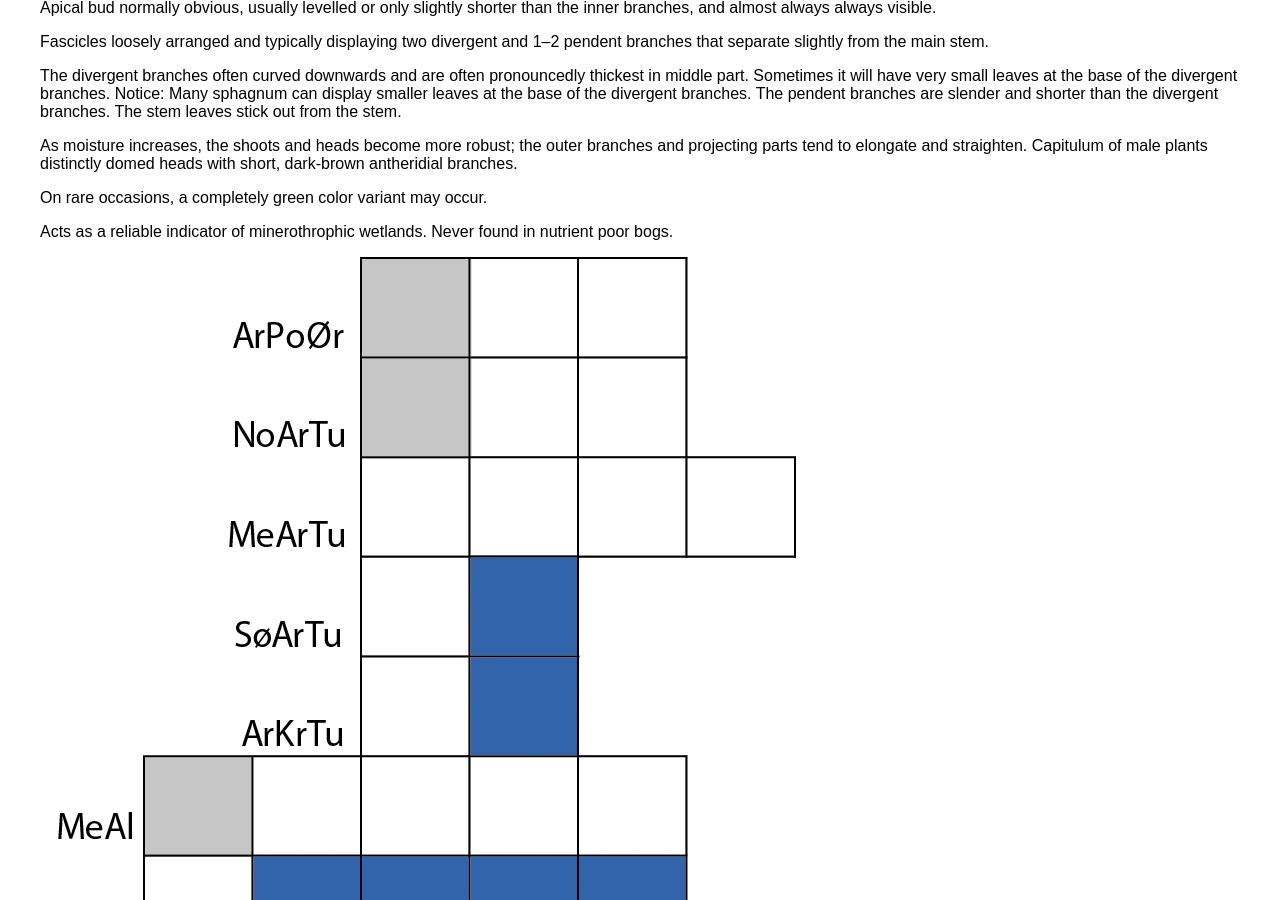
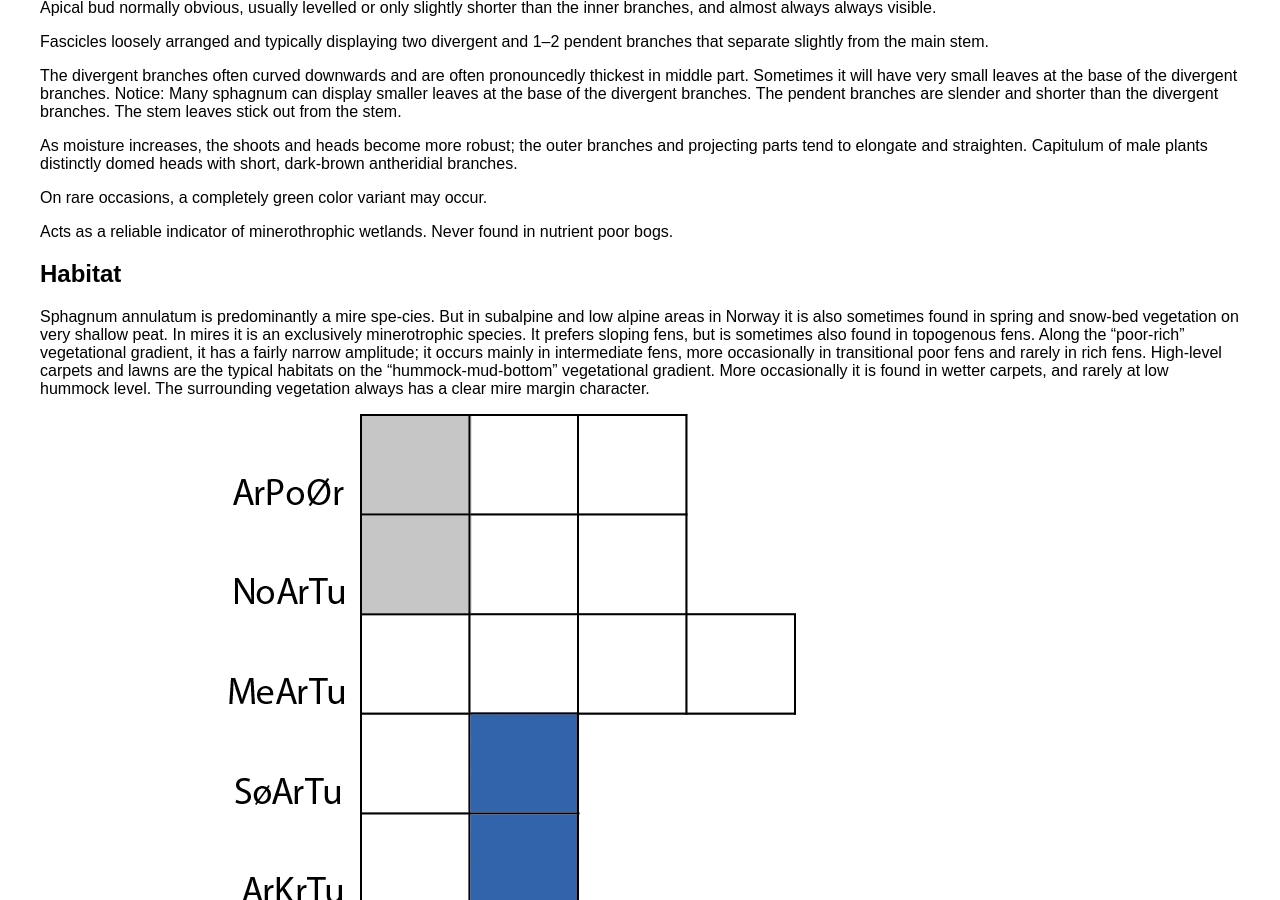
Before and after one commit to DanielESolbakk/Sphagnum-Field-Guide, a Jekyll site: the page built from Subgenus Cuspidata/Sphagnum annulatum/index.md, in a window 1280 px wide and 900 px high, scrolled down 1819 px. Built offline with Jekyll 4.4.1, drawn with Linux system fonts in a browser that asks for light colours; some of the changed text lies outside the part shown.

Commit message:
docs: add habitat+ minor text adjustment

```diff
--- a/Subgenus Cuspidata/Sphagnum annulatum/index.md
+++ b/Subgenus Cuspidata/Sphagnum annulatum/index.md
@@ -10,7 +10,6 @@ title: Sphagnum annulatum
 
 
 ## Description
-
 Small to medium size
 
 Capitulum shiny. Orange-brown.
@@ -27,11 +26,14 @@ On rare occasions, a completely green color variant may occur.
 
 Acts as a reliable indicator of minerothrophic wetlands. Never found in nutrient poor bogs.
 
+## Habitat
+Sphagnum annulatum is predominantly a mire spe-cies. But in subalpine and low alpine areas in Norway it is also sometimes found in spring and snow-bed vegetation on very shallow peat. In mires it is an exclusively minerotrophic species. It prefers sloping fens, but is sometimes also found in topogenous fens. Along the "poor-rich" vegetational gradient, it has a fairly narrow amplitude; it occurs mainly in intermediate fens, more occasionally in transitional poor fens and rarely in rich fens. High-level carpets and lawns are the typical habitats on the "hummock-mud-bottom" vegetational gradient. More occasionally it is found in wetter carpets, and rarely at low hummock level. The surrounding vegetation always has a clear mire margin character.
+
 <img src="bioklimatisk-sone.webp" alt="Bioklimatisk sone" style="max-width:100%;height:auto;" />
 
 <img src="bioklimatisk-seksjon.webp" alt="Bioklimatisk seksjon" style="max-width:100%;height:auto;" />
 
-## Macro
+## Macro Pics
 
 <img src="shoot-side.png" alt="Whole shoot" style="max-width:100%;height:auto;" />
 
@@ -70,10 +72,12 @@ Hoder tydeligere hvelvede enn hos pisktorvmose, mindre skinnende brun, mindre ty
 
 [S. jensenii](../Sphagnum%20jensenii/index.md)
 Easiest way to differentiate the two:
-The stem of Sphagnum annulatum (cross-section) has undifferentiated or poorly differentiated cortical cells, whereas the stems of S. majus and S. jensenii have clearly differentiated cortical cells.
+**The stem of Sphagnum annulatum (cross-section) has undifferentiated or poorly differentiated cortical cells, whereas the stems of S. majus and S. jensenii have clearly differentiated cortical cells.**
 
 Compared to S. jensenii, S. annulatum is less robust, smaller, more chestnut brown (less yellow-brown) and its branches are more curved; the capitulum is more often clearly star-shaped with a distinct apical bud.
 S. jensenii has a a messier apperance and the convex side of the basal part of the branch leaf have hyaline cells that are longer compared to those in the middle part — note: S. annulatum also has larger pores in the basal part of the branch leaf, but not as large and as many large pores as S. jensenii.
+
+Compared with S. jensenii, S. annulatum prefers somewhat richer, less wet and more distinctly soligenous mire sites with a clearer marginal character.
 
 [S. balticum](../Sphagnum%20balticum/index.md)
 Hoder flatere enn hos pisktorvmose, rent brune/brungrønne, lite glinsende, med utydelig til skjult toppknopp, med tydelig innoverkrøkte kortgreiner, og mer rette yttergreiner med mer tydelig rekkestilte blad. Stengelblad kortere, buttere og mer konkave. Oftere med bare én hengegrein. Mindre basekrevende i ombrogen og kalkfattig myr, sjelden i intermediær myr, fraværende fra rikmyr. Sporemasse gul.
@@ -100,7 +104,7 @@ Gilles Ayotte, Line Rochefort - Sphagnum Mosses of Eastern Canada-Éditions JFD
 
 [The Norwegian Sphagna: a field colour guide](https://ntnuopen.ntnu.no/ntnu-xmlui/handle/11250/271981)
 
-## *Additional Images taken by yours truely**
+## **Additional Images taken by yours truely**
 
 <img src="20230617_105027.jpg" style="max-width:100%;height:auto;" />
 <img src="20230617_105037.jpg" style="max-width:100%;height:auto;" />
```
Also changed, not shown: other parts of Subgenus Cuspidata/Sphagnum annulatum/index.md (+1 -1 lines).
